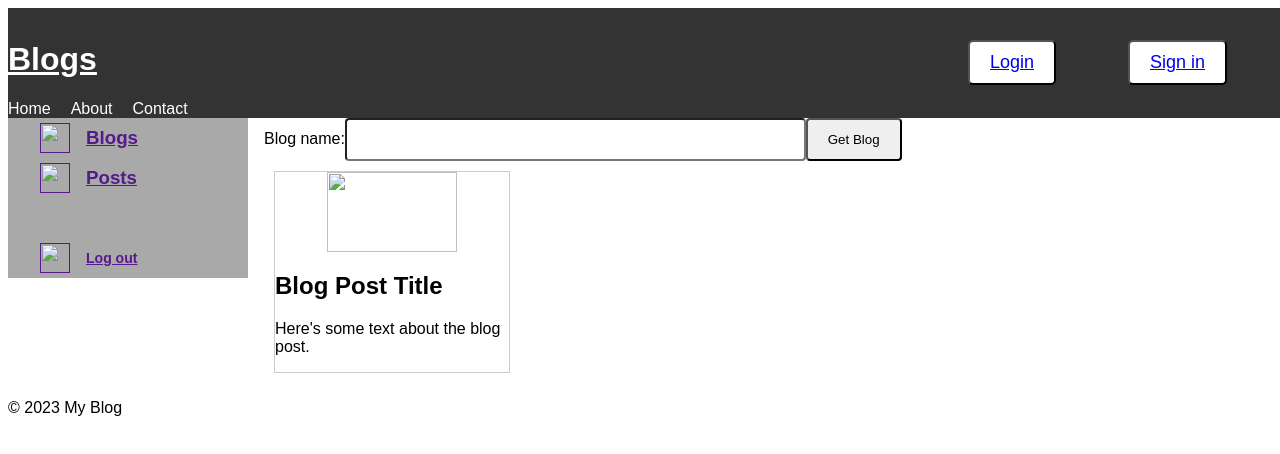
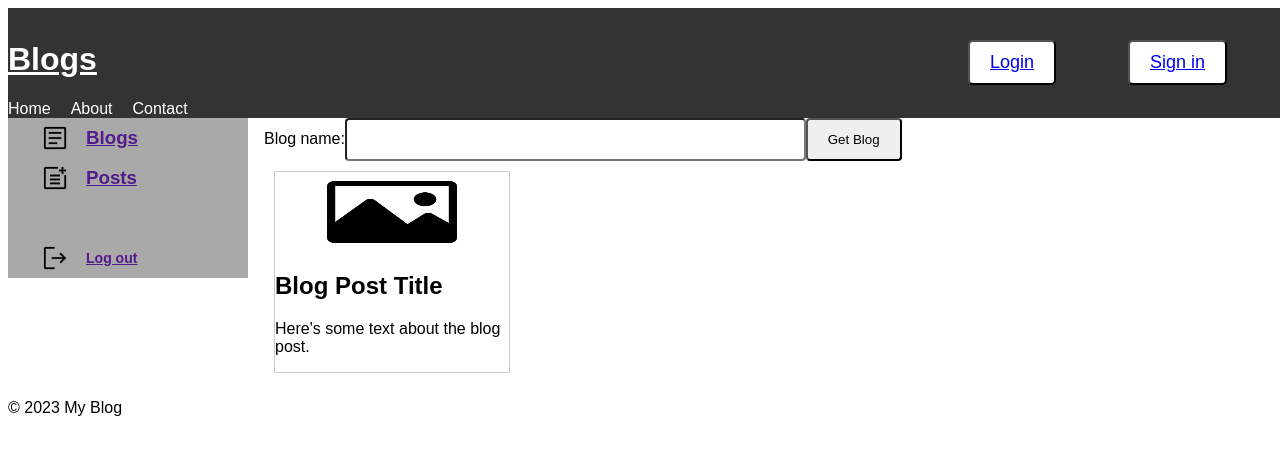
Before and after one commit to Kevin612612/Front-HW-12, a plain HTML site: page index.html in a window 1280 px wide. Drawn offline with Linux system fonts and the light colour scheme.

Commit message:
1 Commit

```diff
--- a/index.html
+++ b/index.html
@@ -49,11 +49,11 @@
     <aside>
         <div class="sidebar">
             <a href="" class="blog_sidebar">
-                <img class="icons" src="images/blogging.png" alt="">
+                <img class="icons" src="./main_page/images/blogging.png" alt="">
                 <h3>Blogs</h3>
             </a>
             <a href="">
-                <img class="icons" src="images/posts.png" alt="">
+                <img class="icons" src="./main_page/images/posts.png" alt="">
                 <h3>Posts</h3>
             </a>
             <a href="">
@@ -61,7 +61,7 @@
 
             </a>
             <a href="">
-                <img class="icons" src="images/logout.png" alt="">
+                <img class="icons" src="./main_page/images/logout.png" alt="">
                 <h3>Log out</h3>
             </a>
         </div>
@@ -80,7 +80,7 @@
         <div class="main-block">
             <div class="blog">
                 <div class="blogImage">
-                    <img class="images" src="images/photo.png" alt="">
+                    <img class="images" src="./main_page/images/photo.png" alt="">
                 </div>
                 <div class="blogContent">
                     <h2>Blog Post Title</h2>
--- a/main_page/functions/create_one_blog_div.js
+++ b/main_page/functions/create_one_blog_div.js
@@ -10,7 +10,7 @@ export function create_one_blog_div(name, description) {
     // create image h2  p2
     const image = document.createElement('img')
     image.classList.add('images')
-    image.src = 'images/photo.png'
+    image.src = './main-page/images/photo.png'
     const blogName = document.createElement('h2')
     const blogDescription = document.createElement('p2')
 
```
